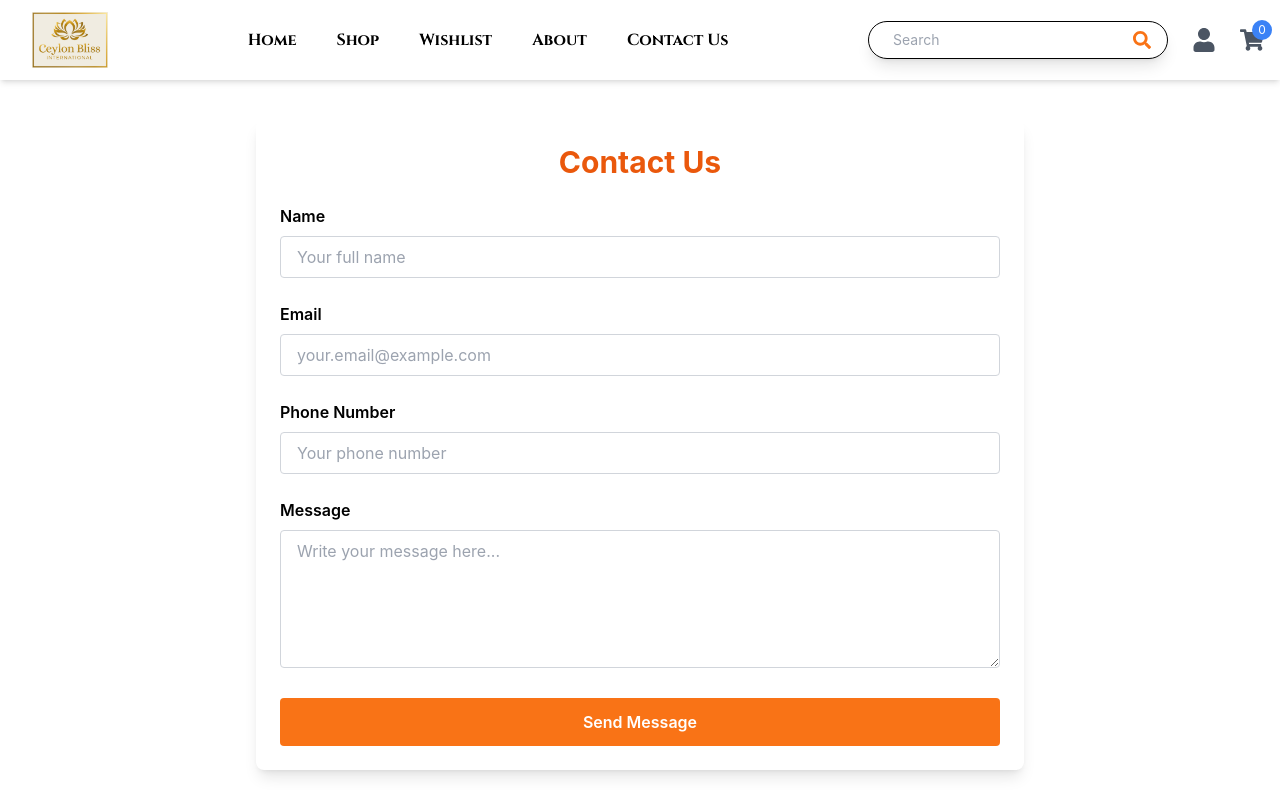
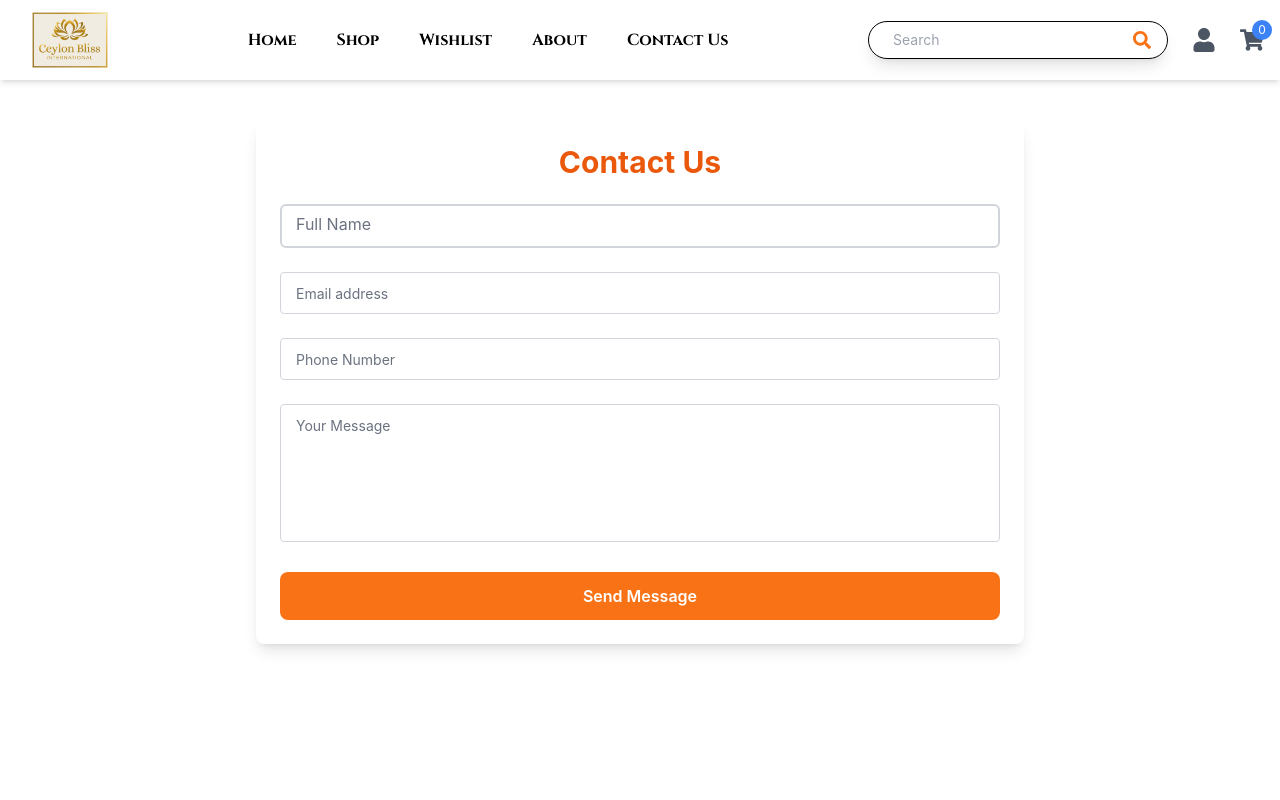
Before and after one commit to Hiruna-SP/Ceylon-Bliss-International, a React (Create React App) app in the folder client/: page /Contactus in a window 1280 px wide. Built offline with nearby package versions, Linux system fonts and the light colour scheme; a web font is replaced by a local one.

Commit message:
Refactor ContactUs component for improved form handling and styling

```diff
--- a/client/src/pages/ContactUs.js
+++ b/client/src/pages/ContactUs.js
@@ -1,32 +1,32 @@
-import React, { useState } from 'react';
+import React, { useState } from "react";
 
 const ContactUs = () => {
   const [formData, setFormData] = useState({
-    name: '',
-    email: '',
-    message: '',
+    name: "",
+    email: "",
+    phonenumber: "",
+    message: "",
   });
 
-  const handleChange = e => {
+  const handleChange = (e) => {
     setFormData({ ...formData, [e.target.name]: e.target.value });
   };
 
-  const handleSubmit = e => {
+  const handleSubmit = (e) => {
     e.preventDefault();
-    // For now, just log the data
-    console.log('Contact form submitted:', formData);
-    alert('Thank you for reaching out! We will get back to you soon.');
-    setFormData({ name: '', email: '', message: '' });
+    console.log("Contact form submitted:", formData);
+    alert("Thank you for reaching out! We will get back to you soon.");
+    setFormData({ name: "", email: "", phonenumber: "", message: "" });
   };
 
   return (
     <div className="max-w-3xl mx-auto p-6 mt-10 bg-white shadow-lg rounded-lg">
-      <h2 className="text-3xl font-bold mb-6 text-center text-orange-600">Contact Us</h2>
+      <h2 className="text-3xl font-bold mb-6 text-center text-orange-600">
+        Contact Us
+      </h2>
       <form onSubmit={handleSubmit} className="space-y-6">
-        <div>
-          <label htmlFor="name" className="block mb-2 font-semibold">
-            Name
-          </label>
+        {/* Name Input */}
+        <div className="relative">
           <input
             type="text"
             name="name"
@@ -34,15 +34,22 @@ const ContactUs = () => {
             value={formData.name}
             onChange={handleChange}
             required
-            className="w-full border border-gray-300 rounded px-4 py-2 focus:outline-none focus:ring-2 focus:ring-orange-400"
-            placeholder="Your full name"
+            className="w-full bg-white text-black border-2 border-gray-300 rounded-md px-4 py-2 peer focus:outline-none focus:ring-2 focus:ring-orange-500"
+            placeholder=" "
           />
+          <label
+            htmlFor="name"
+            className="absolute text-gray-500 bg-white px-1 transition-all duration-300 transform top-0 left-3
+                      text-sm peer-placeholder-shown:text-base peer-placeholder-shown:translate-y-2
+                      peer-focus:text-10px peer-focus:-translate-y-3"
+          >
+            Full Name
+          </label>
         </div>
 
-        <div>
-          <label htmlFor="email" className="block mb-2 font-semibold">
-            Email
-          </label>
+
+        {/* Email Input */}
+        <div className="relative">
           <input
             type="email"
             name="email"
@@ -50,15 +57,19 @@ const ContactUs = () => {
             value={formData.email}
             onChange={handleChange}
             required
-            className="w-full border border-gray-300 rounded px-4 py-2 focus:outline-none focus:ring-2 focus:ring-orange-400"
-            placeholder="your.email@example.com"
+            className="w-full border border-gray-300 rounded px-4 py-2 focus:outline-none focus:ring-2 focus:ring-orange-400 peer transition-all duration-300"
+            placeholder=" "
           />
+          <label
+            htmlFor="email"
+            className="absolute text-sm text-gray-500 duration-300 transform -translate-y-6 scale-75 top-3 left-4 peer-placeholder-shown:scale-100 peer-placeholder-shown:translate-y-0 peer-focus:-translate-y-6 peer-focus:scale-75"
+          >
+            Email address
+          </label>
         </div>
 
-        <div>
-          <label htmlFor="phonenumber" className="block mb-2 font-semibold">
-            Phone Number
-          </label>
+        {/* Phone Number Input */}
+        <div className="relative">
           <input
             type="tel"
             name="phonenumber"
@@ -66,15 +77,19 @@ const ContactUs = () => {
             value={formData.phonenumber}
             onChange={handleChange}
             required
-            className="w-full border border-gray-300 rounded px-4 py-2 focus:outline-none focus:ring-2 focus:ring-orange-400"
-            placeholder="Your phone number"
+            className="w-full border border-gray-300 rounded px-4 py-2 focus:outline-none focus:ring-2 focus:ring-orange-400 peer transition-all duration-300"
+            placeholder=" "
           />
+          <label
+            htmlFor="phonenumber"
+            className="absolute text-sm text-gray-500 duration-300 transform -translate-y-6 scale-75 top-3 left-4 peer-placeholder-shown:scale-100 peer-placeholder-shown:translate-y-0 peer-focus:-translate-y-6 peer-focus:scale-75"
+          >
+            Phone Number
+          </label>
         </div>
 
-        <div>
-          <label htmlFor="message" className="block mb-2 font-semibold">
-            Message
-          </label>
+        {/* Message Input */}
+        <div className="relative">
           <textarea
             name="message"
             id="message"
@@ -82,14 +97,21 @@ const ContactUs = () => {
             value={formData.message}
             onChange={handleChange}
             required
-            className="w-full border border-gray-300 rounded px-4 py-2 focus:outline-none focus:ring-2 focus:ring-orange-400"
-            placeholder="Write your message here..."
+            className="w-full border border-gray-300 rounded px-4 py-2 focus:outline-none focus:ring-2 focus:ring-orange-400 peer resize-none transition-all duration-300"
+            placeholder=" "
           ></textarea>
+          <label
+            htmlFor="message"
+            className="absolute text-sm text-gray-500 duration-300 transform -translate-y-6 scale-75 top-3 left-4 peer-placeholder-shown:scale-100 peer-placeholder-shown:translate-y-0 peer-focus:-translate-y-6 peer-focus:scale-75"
+          >
+            Your Message
+          </label>
         </div>
 
+        {/* Submit Button */}
         <button
           type="submit"
-          className="w-full bg-orange-500 hover:bg-orange-600 text-white font-semibold py-3 rounded transition duration-300"
+          className="w-full bg-orange-500 hover:bg-orange-600 text-white font-semibold py-3 rounded-lg transition-all duration-300 ease-in-out transform hover:scale-105 hover:shadow-xl focus:outline-none focus:ring-2 focus:ring-orange-300"
         >
           Send Message
         </button>
```
